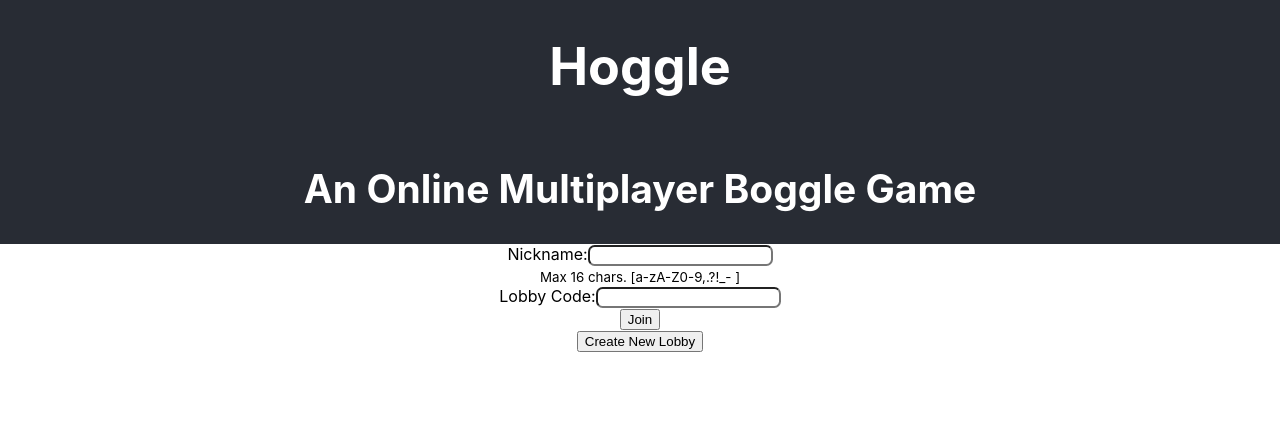
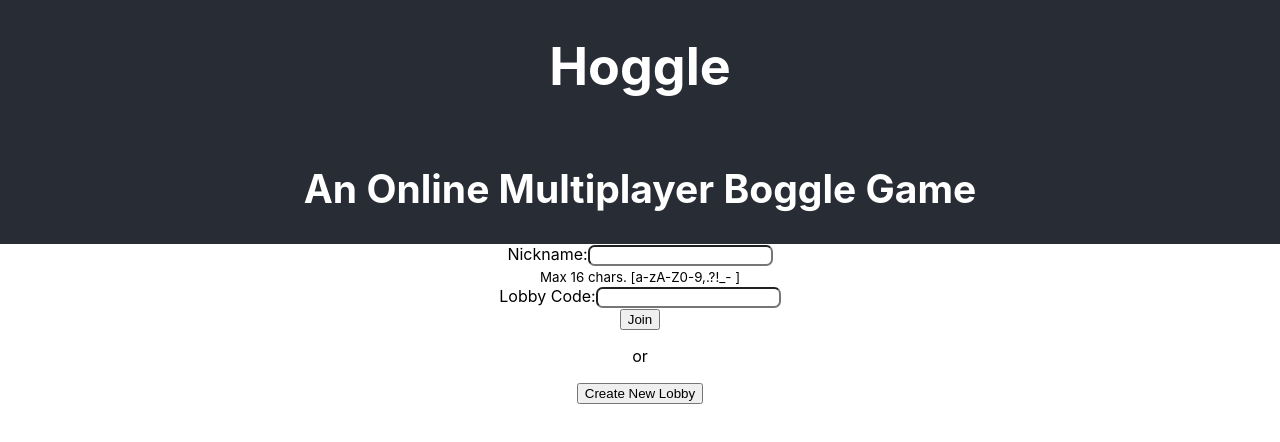
Before and after one commit to samcoy3/hoggle, a React (Create React App) app in the folder hoggle-frontend/: page / in a window 1280 px wide. Shown: the top 442 px of the page. Built offline with nearby package versions, Linux system fonts and the light colour scheme; the HTML template or start-up script is replaced by a standard one.

Commit message:
Display nickname/lobbycode errors in a list

```diff
--- a/hoggle-frontend/src/App.tsx
+++ b/hoggle-frontend/src/App.tsx
@@ -1,7 +1,7 @@
 import React, { Component, FormEvent, ChangeEvent, MouseEvent } from "react";
 import "./App.css";
 
-import { validateNickname, joinLobby } from "./helpers";
+import { validateNickname, joinLobby, JoinError } from "./helpers";
 
 import Landing from "./Landing";
 import Lobby from "./Lobby";
@@ -27,7 +27,7 @@ type AppState = {
   nickname: string;
   lobbyCode: string;
   valid: { nickname?: boolean; lobbyCode?: boolean };
-  errors: { nickname?: string; lobbyCode?: string };
+  errors: { nickname: string[]; lobbyCode: string[] };
   playerId: number;
 };
 
@@ -39,7 +39,7 @@ class App extends Component<AppProps, AppState> {
       nickname: "",
       lobbyCode: "",
       valid: {},
-      errors: {},
+      errors: { nickname: [], lobbyCode: [] },
       playerId: -1,
     };
     this.handleTextChange = this.handleTextChange.bind(this);
@@ -56,7 +56,7 @@ class App extends Component<AppProps, AppState> {
         const nicknameReturn = validateNickname(value);
         if (nicknameReturn === true) {
           valid.nickname = true;
-          errors.nickname = "";
+          errors.nickname = [];
         } else {
           valid.nickname = false;
           errors.nickname = nicknameReturn;
@@ -83,8 +83,8 @@ class App extends Component<AppProps, AppState> {
     if (typeof joinResponse === "number") {
       valid.nickname = true;
       valid.lobbyCode = true;
-      errors.nickname = "";
-      errors.lobbyCode = "";
+      errors.nickname = [];
+      errors.lobbyCode = [];
       this.setState({
         playerId: joinResponse,
         gameState: GameState.JoiningLobby,
@@ -96,12 +96,12 @@ class App extends Component<AppProps, AppState> {
     } else {
       errors.nickname = joinResponse.nickname;
       errors.lobbyCode = joinResponse.lobbyCode;
-      if (errors.nickname === "") {
+      if (errors.nickname === []) {
         valid.nickname = true;
       } else {
         valid.nickname = false;
       }
-      if (errors.lobbyCode === "") {
+      if (errors.lobbyCode === []) {
         valid.lobbyCode = true;
       } else {
         valid.lobbyCode = false;
--- a/hoggle-frontend/src/Landing.tsx
+++ b/hoggle-frontend/src/Landing.tsx
@@ -5,12 +5,13 @@ import {
   SubmitEventFunction,
   ClickEventFunction,
 } from "./App";
+import { JoinError } from "./helpers";
 
 type LandingProps = {
   nickname: string;
   lobbyCode: string;
   valid: { nickname?: boolean; lobbyCode?: boolean };
-  errors: { nickname?: string; lobbyCode?: string };
+  errors: JoinError;
   handleChangeFunction: ChangeEventFunction;
   joinLobbyFunction: SubmitEventFunction;
   createLobbyFunction: ClickEventFunction;
@@ -18,11 +19,8 @@ type LandingProps = {
 
 const Landing = (props: LandingProps) => (
   <div className="landing">
-    {props.valid.nickname === false ? (
-      <p className="error">{props.errors.nickname}</p>
-    ) : null}
-    {props.valid.lobbyCode === false ? (
-      <p className="error">{props.errors.lobbyCode}</p>
+    {props.valid.nickname === false || props.valid.lobbyCode === false ? (
+      <ErrorList errors={props.errors} />
     ) : null}
     <TextInput
       label={"Nickname:"}
@@ -37,9 +35,24 @@ const Landing = (props: LandingProps) => (
       handleChangeFunction={props.handleChangeFunction}
       joinLobbyFunction={props.joinLobbyFunction}
     />
+    <p>or</p>
     <button onClick={props.createLobbyFunction}>Create New Lobby</button>
   </div>
 );
+
+type ErrorListProps = {
+  errors: JoinError;
+};
+
+const ErrorList = (props: ErrorListProps) => {
+  const errors = props.errors.nickname.concat(props.errors.lobbyCode);
+  const listItems = errors.map((error) => <li>{error}</li>);
+  return (
+    <div className="join-error-wrapper">
+      <ul className="error">{listItems}</ul>
+    </div>
+  );
+};
 
 type TextInputProps = {
   label: string;
--- a/hoggle-frontend/src/helpers.tsx
+++ b/hoggle-frontend/src/helpers.tsx
@@ -5,51 +5,57 @@ export enum LobbyState {
 
 export type Lobby = {
   lobbyState: LobbyState;
-  players: [string];
+  players: string[];
   changeAt: 0 | Date;
 };
 
-type JoinError = {
-  nickname: string;
-  lobbyCode: string;
+export type JoinError = {
+  nickname: string[];
+  lobbyCode: string[];
 };
 
-export function validateNickname(nickname: string): true | string {
+export function validateNickname(nickname: string): true | string[] {
   const maxLength = 16;
-  const regex = new RegExp(/^[a-zA-Z0-9,.?!\-_ ]*$/);
+  const regex = new RegExp(/^[a-zA-Z0-9,.?!\-_ ]+$/);
 
   if (!nickname) {
-    return "Please enter a nickname";
+    return ["Please enter a nickname"];
   }
 
-  var errorString = "";
+  var errors: string[] = [];
   if (nickname.length > maxLength) {
-    errorString += "Nickname is too long\n";
+    errors.push("Nickname is too long");
   }
   if (!regex.test(nickname)) {
-    errorString += "Nickname uses invalid characters\n";
+    errors.push("Nickname uses invalid characters");
   }
 
-  if (errorString) {
-    return errorString.slice(0, -1);
+  if (errors.length > 0) {
+    return errors;
   }
 
   return true;
 }
 
-function validateLobbyCode(lobbyCode: string): true | string {
-  const regex = new RegExp(/^[a-zA-Z]{4}$/);
+function validateLobbyCode(lobbyCode: string): true | string[] {
+  const regex = new RegExp(/^[a-zA-Z]+$/);
 
   if (!lobbyCode) {
-    return "Please enter a lobby code";
+    return ["Please enter a lobby code"];
   }
 
+  var errors: string[] = [];
+  if (lobbyCode.length !== 4) {
+    errors.push("Lobby code must be 4 characters long");
+  }
   if (!regex.test(lobbyCode)) {
-    return "Lobby code should be 4 letters";
+    errors.push("Lobby code must only contain letters");
   }
 
-  if (!lobbyExists(lobbyCode)) {
-    return "Lobby not found";
+  if (errors.length > 0) {
+    return errors;
+  } else if (!lobbyExists(lobbyCode)) {
+    return ["Lobby not found"];
   }
 
   return true;
@@ -73,18 +79,18 @@ export function joinLobby(
     let playerID = 1;
     switch (playerID) {
       case -1:
-        return { nickname: "Nickname already in use", lobbyCode: "" };
+        return { nickname: ["Nickname already in use"], lobbyCode: [] };
       default:
         return playerID;
     }
   }
 
   // Else return error message(s)
-  let errors = { nickname: "", lobbyCode: "" };
-  if (typeof nicknameReturn === "string") {
+  let errors: JoinError = { nickname: [], lobbyCode: [] };
+  if (nicknameReturn !== true) {
     errors.nickname = nicknameReturn;
   }
-  if (typeof lobbyCodeReturn === "string") {
+  if (lobbyCodeReturn !== true) {
     errors.lobbyCode = lobbyCodeReturn;
   }
   return errors;
```
